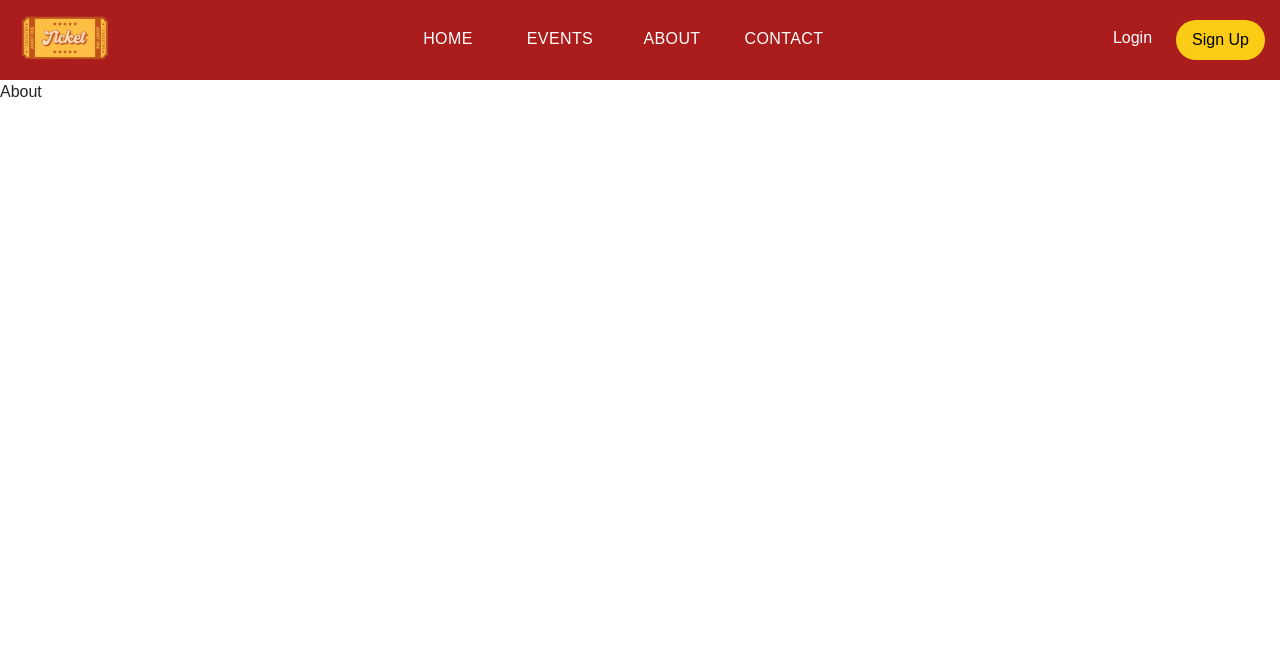
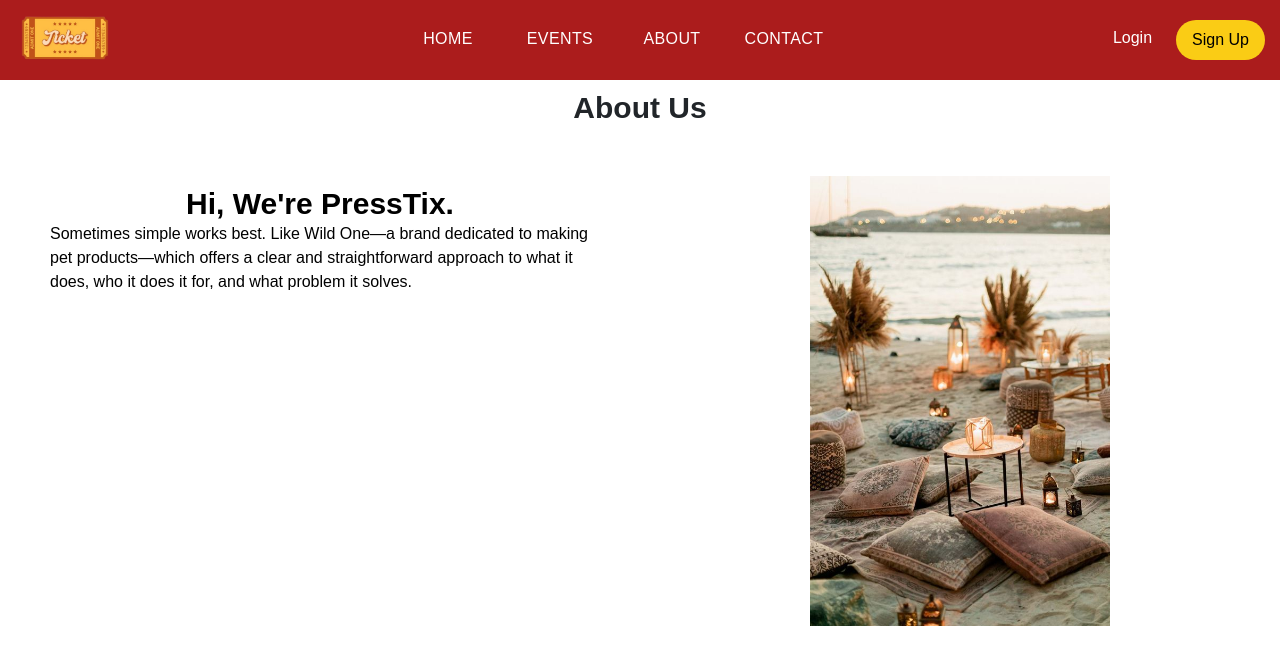
Before and after one commit to hoangtruc23/presstix, a React (Vite) app in the folder frontend/: page /about in a window 1280 px wide. Shown: the top 664 px of the page. Built offline with nearby package versions, Linux system fonts and the light colour scheme.

Commit message:
setup layout about

```diff
--- a/frontend/src/index.scss
+++ b/frontend/src/index.scss
@@ -21,7 +21,10 @@ body {
 img {
   width:100%;
 }
-
+a:hover{
+  color: inherit;
+  text-decoration: none;
+}
 .header{
   background-color: var(--primary-color);
   color:white;
--- /dev/null
+++ b/frontend/src/pages/About/about.scss
@@ -0,0 +1,38 @@
+.container-about{
+    background-color: white;
+    h1{
+        text-align: center;
+        font-size: 30px;
+        margin-top: 10px;
+        font-weight: 700;
+
+    }
+
+    .content{
+        display: flex;
+        justify-content: space-between;
+        height: 450px;
+        width: 100%;
+        margin-top: 50px;
+        background-color: rgb(255, 255, 255) ;
+        .content-left{
+            width: 50%;
+            padding: 0px 50px;
+            h1{
+                color: black;
+            }
+            p{
+                color: black;
+            }
+        }
+        .content-right{
+            width: 50%;
+            height: 100%;
+            img{
+                width: 100%;
+                height: 100%;
+                object-fit: contain;
+            }
+        }
+    }
+}
--- a/frontend/src/pages/About/index.jsx
+++ b/frontend/src/pages/About/index.jsx
@@ -1,8 +1,21 @@
 
-
+import "./about.scss"
+import img1 from "../../assets/img/about.jpg"
 function About() {
   return (
-    <div>About</div>
+    <div class="container-about">
+      <h1>About Us</h1>
+      <div class="content">
+        <div class="content-left">
+          <h1>Hi, We're PressTix.</h1>
+          <p>Sometimes simple works best. Like Wild One—a brand dedicated to making pet products—which offers a clear and straightforward
+             approach to what it does, who it does it for, and what problem it solves. </p>
+        </div>
+        <div class="content-right">
+          <img src={img1}></img>
+        </div>
+      </div>
+    </div>
   )
 }
 
```
Also changed, not shown: frontend/src/assets/img/about.jpg (added).
